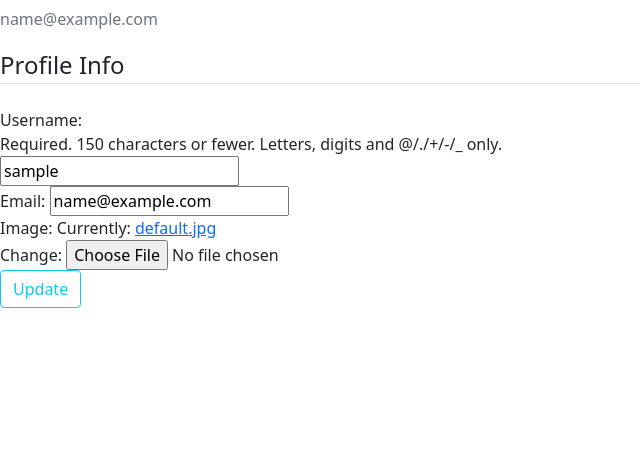
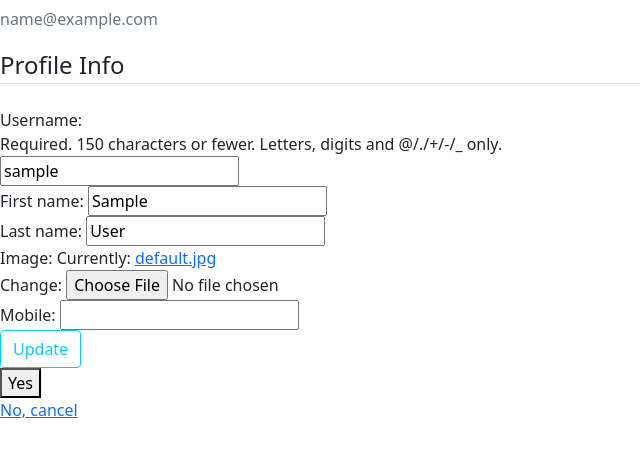
Before and after one commit to mohamed7855/Crowd-Funding-App, a Django app: page /user/profile/ in a window 1280 px wide. Shown: the part 312-769 px from the top of the page, without its empty margins (0-640 px from the left). Run offline with Django 5.2, Linux system fonts and the light colour scheme; the visitor is signed in with stand-in values (Sample User, id 1); some libraries are stand-ins or nearby versions.

Commit message:
logout , update and delete user

```diff
--- a/fundProject/templates/fundProject/home.html
+++ b/fundProject/templates/fundProject/home.html
@@ -137,8 +137,8 @@
             {% for message in messages %}
               messagesList.push("{{ message }}");
             {% endfor %}
-            var secondToLastMessage = messagesList[messagesList.length - 2];
-            alert(secondToLastMessage);
+                var secondToLastMessage = messagesList[messagesList.length - 2];
+                alert(secondToLastMessage);
           {% endif %}
         {% endif %}
       }
--- a/fundProject/templates/index.html
+++ b/fundProject/templates/index.html
@@ -68,7 +68,12 @@
         {% if user.is_authenticated %}
                 <a class="nav-item nav-link" href="{% url 'profile' %}">Profile</a>
                 <img class="rounded-circle article-img" src="{{ post.author.profile.image.url }}">
-                <a class="nav-item nav-link" href="{% url 'logout' %}">Logout</a>
+
+                <form id="logout-form" action="{% url 'logout' %}" method="post">
+                  {% csrf_token %}
+                  <button type="submit" class="nav-item nav-link border-0 bg-transparent">Logout</button>
+                </form>
+
               {% else %}
                 <a class="nav-item nav-link" href="{% url 'login' %}">Login</a>
                 <a class="nav-item nav-link" href="{% url 'register' %}">Register</a>
--- a/user/forms.py
+++ b/user/forms.py
@@ -1,24 +1,46 @@
 from django import forms
 from django.contrib.auth.models import User
 from django.contrib.auth.forms import UserCreationForm
-from .models import Profile
+from .models import Profile, AdditionalInfo
 
 class UserRegisterForm(UserCreationForm):
     email = forms.EmailField()
+    first_name = forms.CharField(max_length=30)
+    last_name = forms.CharField(max_length=30)
+    mobile = forms.CharField(max_length=15, required=False)
 
     class Meta:
         model = User
-        fields = ['username', 'email', 'password1', 'password2']
+        fields = ['username', 'email', 'password1', 'password2', 'first_name', 'last_name', 'mobile']
+
+    def save(self, commit=True):
+        user = super().save(commit=False)
+        user.first_name = self.cleaned_data['first_name']
+        user.last_name = self.cleaned_data['last_name']
+        if commit:
+            user.save()
+        return user
+
+class ProfileForm(forms.ModelForm):
+    class Meta:
+        model = Profile
+        fields = ['image','mobile']
+
+class AdditionalForm(forms.ModelForm):
+    class Meta:
+        model=AdditionalInfo
+        fields=['birthdate','country','facebook']
+
 
 class UserUpdateForm(forms.ModelForm):
-    email = forms.EmailField()
+    # email = forms.EmailField()
 
     class Meta:
         model = User
-        fields = ['username', 'email']
+        fields = ['username', 'first_name', 'last_name']
 
 
 class ProfileUpdateForm(forms.ModelForm):
     class Meta:
         model = Profile
-        fields = ['image']
+        fields = ['image','mobile']
--- a/user/models.py
+++ b/user/models.py
@@ -1,24 +1,51 @@
 from django.db import models
 from django.contrib.auth.models import User
 from PIL import Image
+import uuid
+from django.utils import timezone
 
 # Create your models here.
 class Profile(models.Model):
     user = models.OneToOneField(User, on_delete=models.CASCADE,null=True)
     image = models.ImageField(default='default.jpg', upload_to='user/images', null=True)
+    mobile = models.CharField(max_length=15, blank=True, null=True)
 
     def __str__(self):
         return f'{self.user.username} Profile'
 
-    def save(self, *args, **kwargs):
-        super().save(*args, **kwargs)
+    # def save(self, *args, **kwargs):
+    #     super().save(*args, **kwargs)
 
-        img = Image.open(self.image.path)
+    #     img = Image.open(self.image.path)
 
-        if img.height > 300 or img.width > 300:
-            output_size = (300, 300)
-            img.thumbnail(output_size)
-            img.save(self.image.path)
+    #     if img.height > 300 or img.width > 300:
+    #         output_size = (300, 300)
+    #         img.thumbnail(output_size)
+    #         img.save(self.image.path)
+
+class AdditionalInfo(models.Model):
+    user = models.OneToOneField(User, on_delete=models.CASCADE,default=None)
+    birthdate = models.DateField()
+    country = models.CharField(max_length=20)
+    facebook = models.URLField(max_length=200)
+
+
+class ProfileActivation(models.Model):
+    user = models.OneToOneField(User, on_delete=models.CASCADE)
+    auth_token = models.CharField(max_length=100)
+    is_verified = models.BooleanField(default=False)
+    created_at = models.DateTimeField(auto_now_add=True)
+
+    def __str__(self):
+        return self.user.username
+
+class Activation(models.Model):
+    user = models.OneToOneField(User, on_delete=models.CASCADE)
+    token = models.UUIDField(default=uuid.uuid4, editable=False)
+    created_at = models.DateTimeField(default=timezone.now)
+
+    def is_expired(self):
+        return (timezone.now() - self.created_at).days >= 1
 
 # class User(models.Model):
 #     firstName=models.TextField()
--- a/user/templates/users/login.html
+++ b/user/templates/users/login.html
@@ -2,6 +2,7 @@
 <div class="content-section">
   <form method="POST">
     {% csrf_token %}
+    <!-- {{ form.username }} -->
     <fieldset class="form-group">
       <legend class="border-bottom mb-4">Log In</legend>
       {{ form.as_p }}
--- a/user/templates/users/profile.html
+++ b/user/templates/users/profile.html
@@ -12,6 +12,15 @@
   </div>
   <form method="POST" enctype="multipart/form-data">
     {% csrf_token %}
+    <!-- username:
+    <div class="bg-danger">{{ u_form.username }}</div>
+    firstname:
+    <div class="bg-danger">{{ u_form.first_name }}</div>
+    lastname:
+    <div class="bg-danger">{{ u_form.last_name }}</div>
+    mobile:
+    <div class="bg-danger">{{ p_form.mobile }}</div> -->
+
     <fieldset class="form-group">
       <legend class="border-bottom mb-4">Profile Info</legend>
       {{ u_form }} {{ p_form }}
@@ -20,5 +29,11 @@
       <button class="btn btn-outline-info" type="submit">Update</button>
     </div>
   </form>
+
+  <form action="{% url 'DeleteAccount' user_id=user.id %}" method="post">
+    {% csrf_token %}
+    <button type="submit">Yes</button>
+  </form>
+  <a href="{% url 'project.all' %}">No, cancel</a>
 </div>
 {% endblock content %}
--- a/user/urls.py
+++ b/user/urls.py
@@ -3,6 +3,7 @@ from django.urls import path,include
 from .views import *
 from django.contrib.auth import views as auth_views
 # from user import views as user_views
+from django.contrib.auth.views import LogoutView
 
 
 urlpatterns = [
@@ -14,6 +15,14 @@ urlpatterns = [
     path('register/', register, name='register'),
     path('profile/', profile, name='profile'),
     path('login/', auth_views.LoginView.as_view(template_name='users/login.html'), name='login'),
-    path('logout/', auth_views.LogoutView.as_view(template_name='users/logout.html'), name='logout'),
+    # path('logout/', LogoutView.as_view(template_name='users/logout.html'), name='logout'),
+
+    path('logout/', auth_views.LogoutView.as_view(next_page='login'), name='logout'),
+    # path('logout/', auth_views.LogoutView.as_view(template_name='users/logout.html'), name='logout'),
+
+    path('Delete/<int:user_id>/',DeleteAccount,name='DeleteAccount'),
+    # path('delete_confirmation/<int:user_id>/', views.delete_confirmation, name='delete_confirmation'),
+    # path('update/<int:user_id>/', views.updateUser, name='update_user'),
+    # path('accounts/activate/<str:uidb64>/<str:token>/', views.activate, name='activate'),
 
 ]
--- a/user/views.py
+++ b/user/views.py
@@ -3,6 +3,7 @@ from django.http import HttpResponse
 from .forms import UserRegisterForm, UserUpdateForm, ProfileUpdateForm
 from django.contrib.auth.decorators import login_required
 from django.contrib import messages
+from django.contrib.auth.models import User
 
 
 # Create your views here.
@@ -48,6 +49,13 @@ def profile(request):
 
     return render(request, 'users/profile.html', context)
 
+def DeleteAccount(request, user_id):
+    if request.method == 'POST':
+        user = User.objects.get(id=user_id)
+        user.delete()
+        return redirect('login')
+    else:
+        return redirect('profile')
 
 def updateUser(request):
     return render(request,'updateUser.html')
```
Also changed, not shown: media/user/images/273995.jpg (added), user/migrations/0005_profile_mobile_activation_additionalinfo_and_more.py (added).
